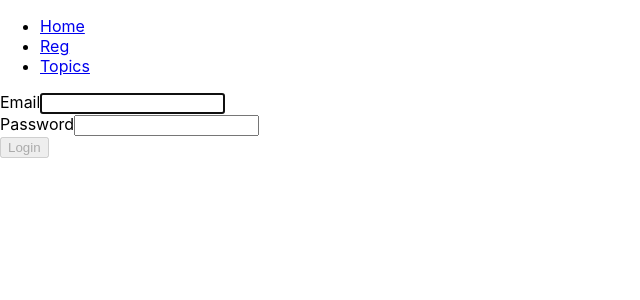
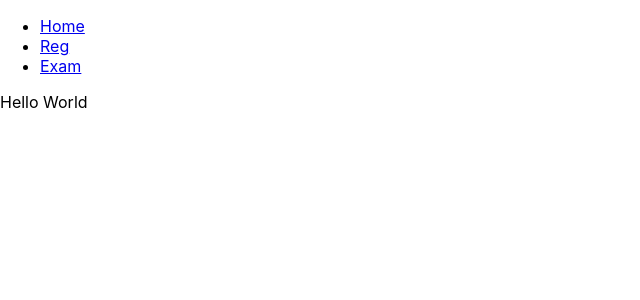
Before and after one commit to Chicago19/team-17, a React (Create React App) app in the folder my-app/: page /exam in a window 1280 px wide. Shown: the top 300 px of the page, without its empty margins (0-640 px from the left). Built offline with nearby package versions, Linux system fonts and the light colour scheme.

Commit message:
Modifying App path for Exam page

```diff
--- a/my-app/src/App.js
+++ b/my-app/src/App.js
@@ -26,33 +26,33 @@ function Home() {
   //return <h2>Reg</h2>;
 //}
 
-function Topic({ match }) {
-  return <h3>Requested Param: {match.params.id}</h3>;
-}
+// function Topic({ match }) {
+//   return <h3>Requested Param: {match.params.id}</h3>;
+// }
 
-function Topics({ match }) {
-  return (
-    <div>
-      <h2>Topics</h2>
+// function Topics({ match }) {
+//   return (
+//     <div>
+//       <h2>Topics</h2>
 
-      <ul>
-        <li>
-          <Link to={`${match.url}/components`}>Components</Link>
-        </li>
-        <li>
-          <Link to={`${match.url}/props-v-state`}>Props v. State</Link>
-        </li>
-      </ul>
+//       <ul>
+//         <li>
+//           <Link to={`${match.url}/components`}>Components</Link>
+//         </li>
+//         <li>
+//           <Link to={`${match.url}/props-v-state`}>Props v. State</Link>
+//         </li>
+//       </ul>
 
-      <Route path={`${match.path}/:id`} component={Topic} />
-      <Route
-        exact
-        path={match.path}
-        render={() => <h3>Please select a topic.</h3>}
-      />
-    </div>
-  );
-}
+//       <Route path={`${match.path}/:id`} component={Topic} />
+//       <Route
+//         exact
+//         path={match.path}
+//         render={() => <h3>Please select a topic.</h3>}
+//       />
+//     </div>
+//   );
+// }
 
 function Header() {
   return (
@@ -64,7 +64,7 @@ function Header() {
         <Link to="/reg">Reg</Link>
       </li>
       <li>
-        <Link to="/topics">Topics</Link>
+        <Link to="/exam">Exam</Link>
       </li>
     </ul>
   );
--- a/my-app/src/Exam.js
+++ b/my-app/src/Exam.js
@@ -1,5 +1,6 @@
 import React, { Component } from "react";
 import { Button, FormGroup, FormControl, FormLabel } from "react-bootstrap";
+import { Radiobox } from 'react-inputs-validation';
 
 export default class Exam extends Component {
   constructor(props) {
@@ -7,7 +8,8 @@ export default class Exam extends Component {
 
     this.state = {
       email: "",
-      password: ""
+      password: "",
+      job:{}
     };
   }
 
@@ -27,36 +29,8 @@ export default class Exam extends Component {
 
   render() {
     return (
-      <div >
+      <div>Hello World</div>
 
-        <form onSubmit={this.handleSubmit}>
-          <FormGroup controlId="email" bsSize="large">
-            <FormLabel>Email</FormLabel>
-            <FormControl
-              autoFocus
-              type="email"
-              value={this.state.email}
-              onChange={this.handleChange}
-            />
-          </FormGroup>
-          <FormGroup controlId="password" bsSize="large">
-            <FormLabel>Password</FormLabel>
-            <FormControl
-              value={this.state.password}
-              onChange={this.handleChange}
-              type="password"
-            />
-          </FormGroup>
-          <Button
-            block
-            bsSize="large"
-            disabled={!this.validateForm()}
-            type="submit"
-          >
-            Login
-          </Button>
-        </form>
-      </div>
     );
   }
 }
```
